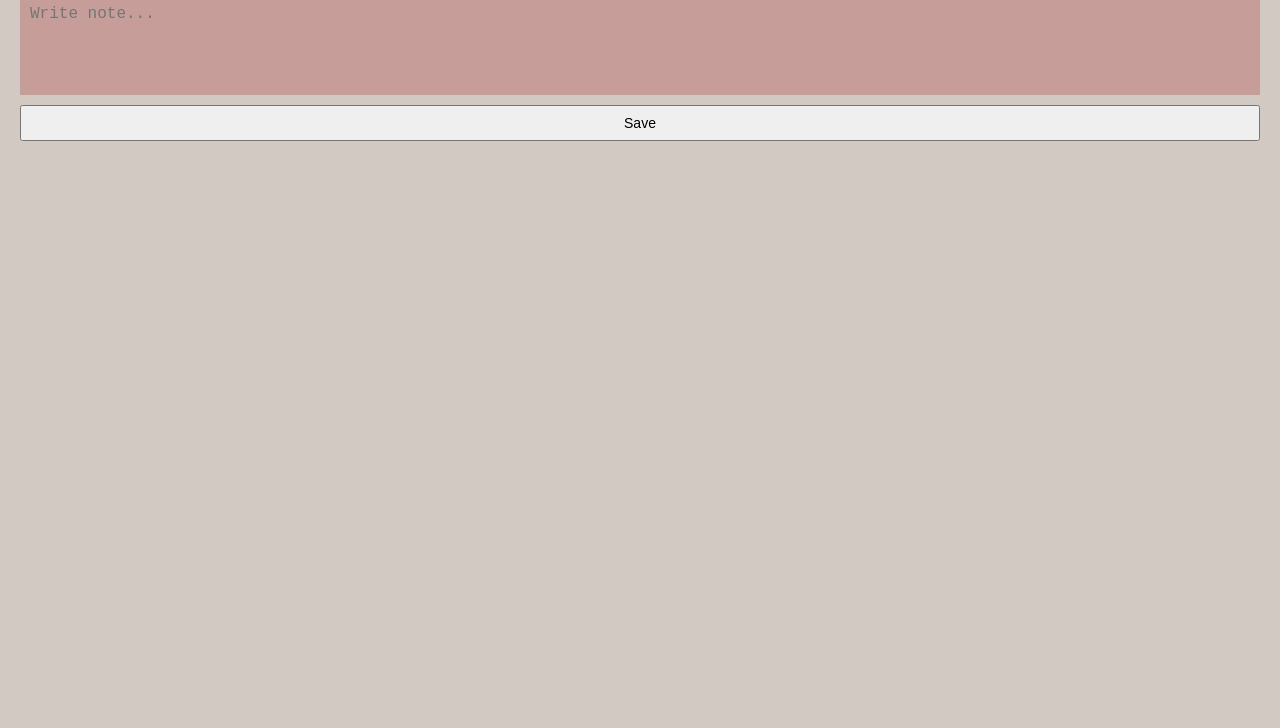
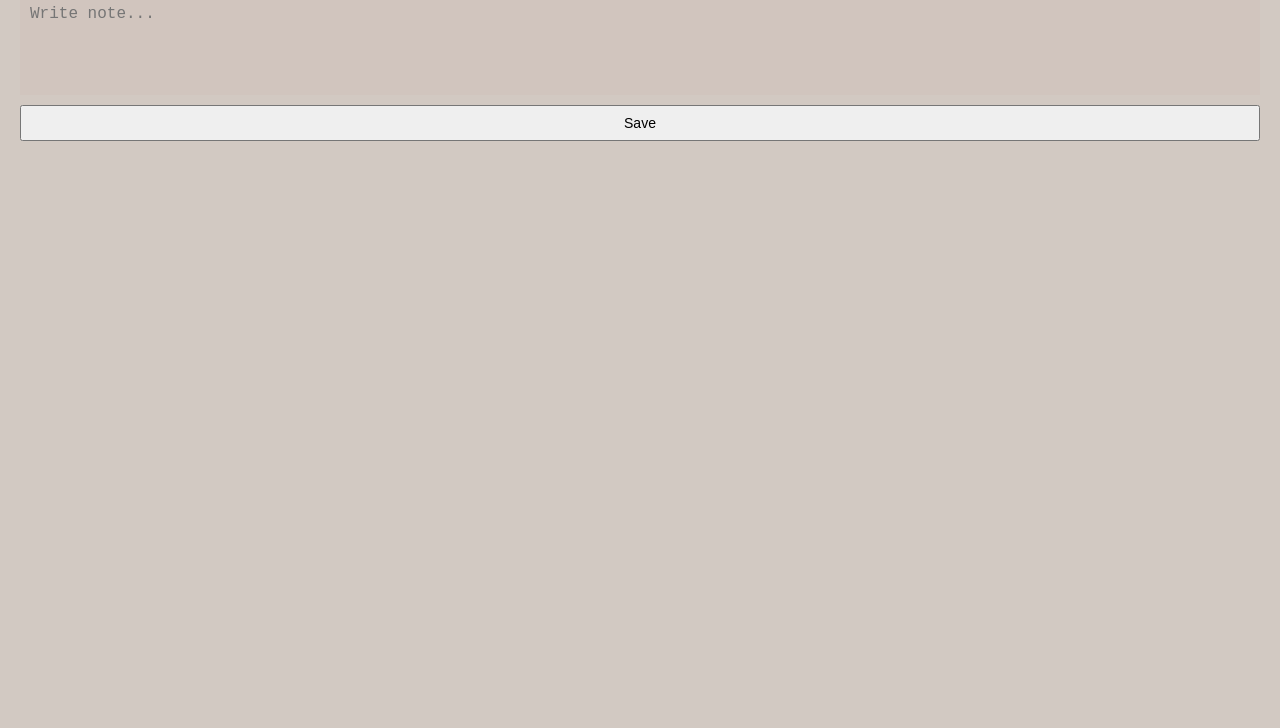
Before and after one commit to fav-00/notebook-app, a plain HTML site: page index.html in a window 1280 px wide. Shown: the part 72-800 px from the top of the page. Drawn offline with Linux system fonts and the light colour scheme.

Commit message:
Update index.html

```diff
--- a/index.html
+++ b/index.html
@@ -37,7 +37,7 @@
       padding: 10px;
       font-size: 16px;
       resize: none;
-      background-color: rgba(165, 42, 42, 0.274);
+      background-color: rgba(165, 42, 42, 0.021);
       border: none;
       margin-bottom: 10px;
     }
```
